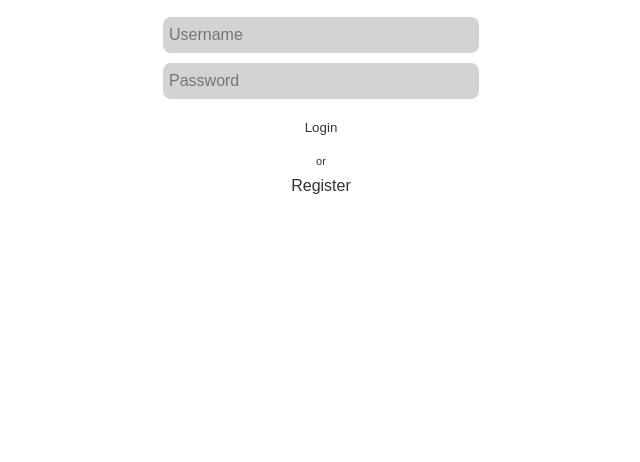
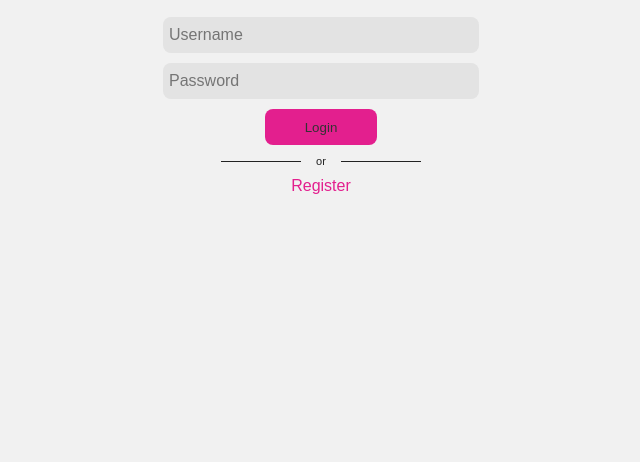
Before and after one commit to Unofficial-BUA-CS-Club/buassassins, a website: page web/public/login/index.html in a window 1280 px wide. Shown: the part 338-800 px from the top of the page, without its empty margins (319-959 px from the left). Drawn offline with Linux system fonts and the light colour scheme.

Commit message:
add proper light mode

```diff
--- a/web/static/index.css
+++ b/web/static/index.css
@@ -9,10 +9,18 @@
 /* Variables */
 :root {
     /* Colors */
-    --bg: #ffffff;
-    --mg: #efefef;
-    --fg: #d3d3d3;
-    --text: #333333;
+    --bg: #f1f1f1;
+    --mg: #e3e3e3;
+    --fg: #e3e3e3;
+
+    --text: #222222;
+    --text-fg: #333333;
+
+    --accent: #e31f8e;
+    --accent-dark: #c41c7b;
+
+    /* Color variants */
+    --fg-dark: #2d2d2d;
 
     /* Borders */
     --br-small: 0.5cqh;
@@ -34,7 +42,7 @@
         /* Colors */
         --bg: #3e3e3e;
         --mg: #2f2f2f;
-        --fg: #e3e3e3;
+        --fg: #2b2b2b;
 
         --text: #ffffff;
         --text-fg: #333333;
@@ -42,7 +50,7 @@
         --accent: #e31f8e;
         --accent-dark: #c41c7b;
 
-        /* Color varients */
+        /* Color variants */
         --fg-dark: #dedede;
     }
 }
@@ -139,6 +147,8 @@ form.login input {
 
     border-radius: var(--br-med);
 
+    color: var(--text-color);
+
     font-size: 100%;
 }
 
@@ -168,7 +178,7 @@ form.login .divider::before {
     content: "";
     width: 25%;
     height: 1px;
-    background: white;
+    background: var(--text);
 
     position: relative;
     top: 0px;
@@ -181,7 +191,7 @@ form.login .divider::after {
     content: "";
     width: 25%;
     height: 1px;
-    background: white;
+    background: var(--text);
 
     position: relative;
     top: 0px;
```
